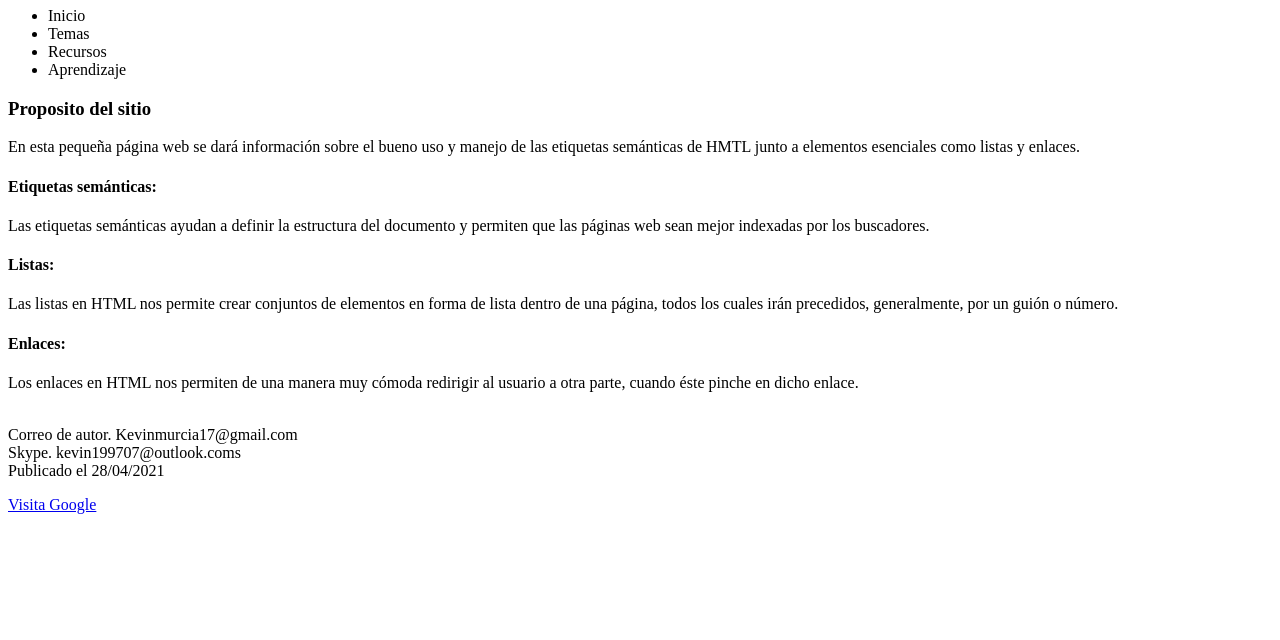
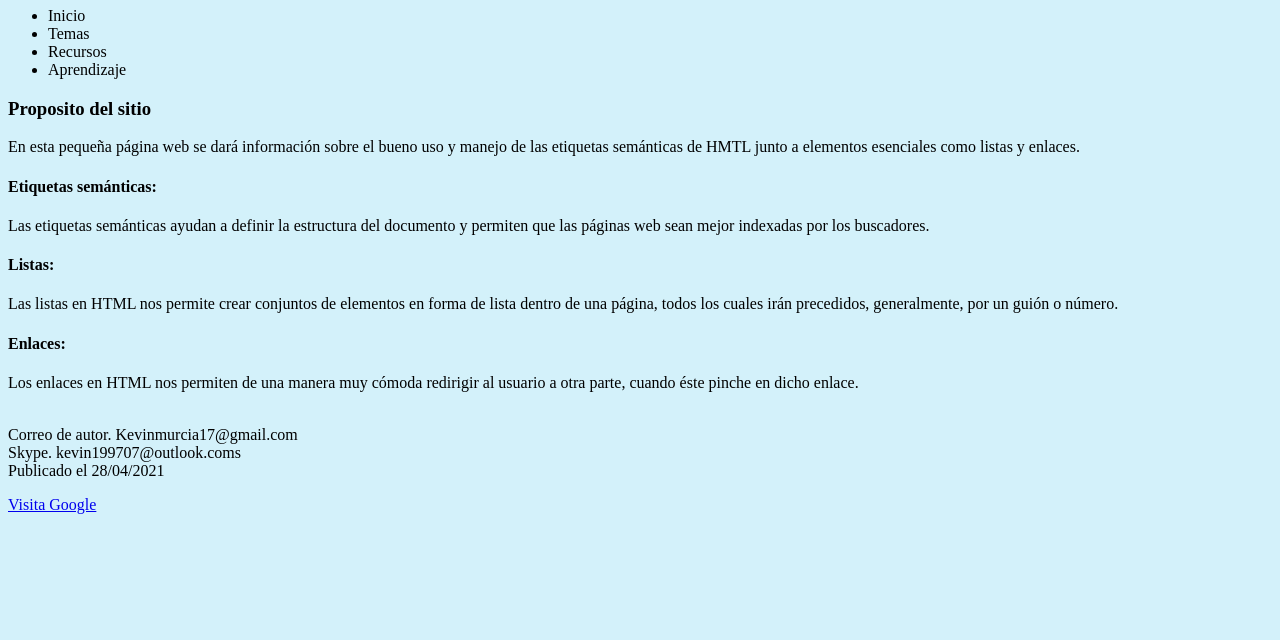
Before and after one commit to kevinmurcia7/DSW-KevinMurcia, a plain HTML site: page Fase2/design.html in a window 1280 px wide. Shown: the part 160-800 px from the top of the page. Drawn offline with Linux system fonts and the light colour scheme.

Commit message:
Update design.html
Fase2

```diff
--- a/Fase2/design.html
+++ b/Fase2/design.html
@@ -8,7 +8,7 @@
     <meta name="author" content="Kevin" />
 </head>
 
-<body>
+<body bgcolor="#D3F1FA">
     <!--Encabezado de la página web-->
     <header>
         <img src="Mockup.JPG"/>
```
